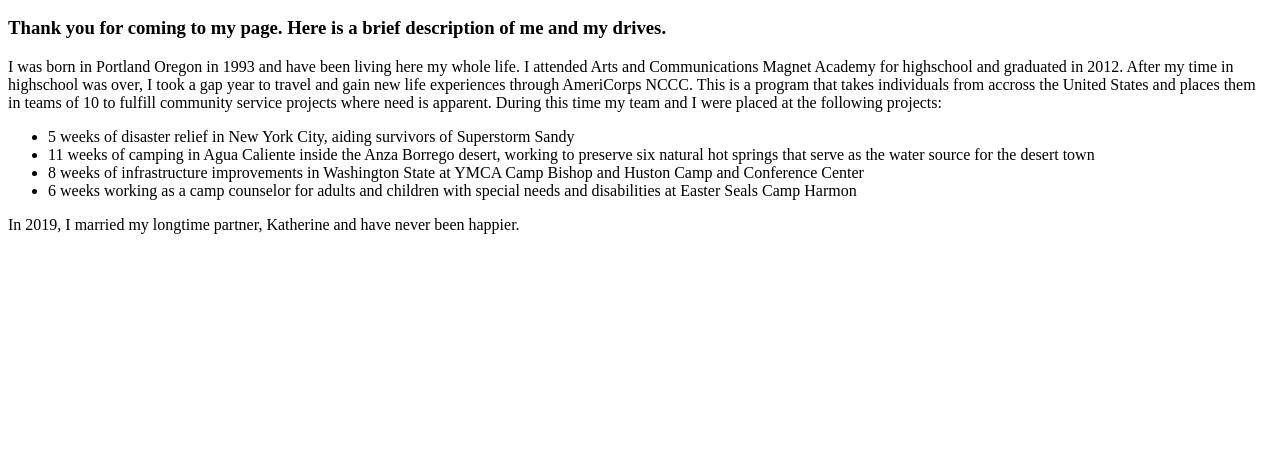
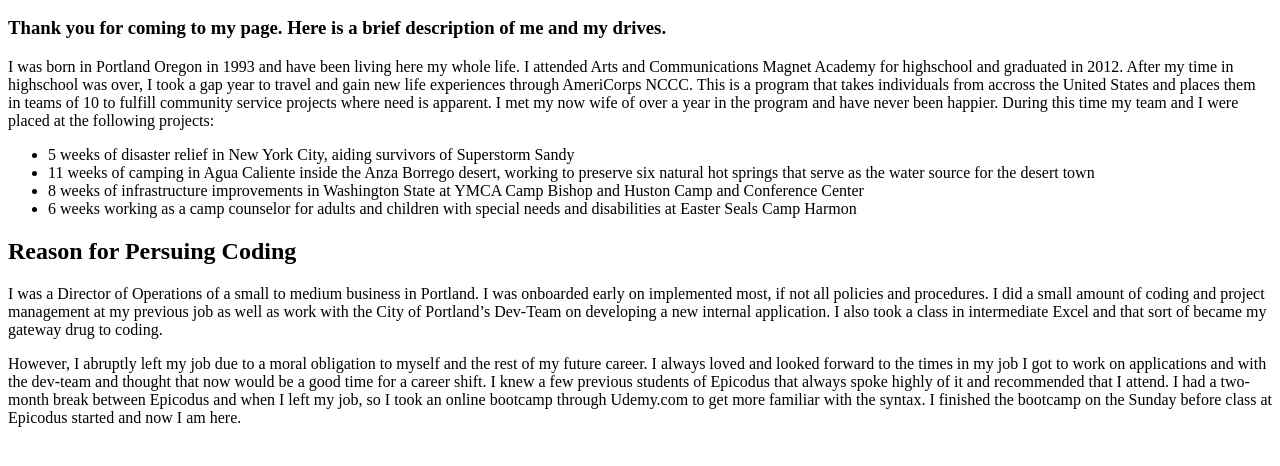
Before and after one commit to JesseDWhite/my-portfolio, a plain HTML site: page index.html in a window 1280 px wide. Shown: the part 248-714 px from the top of the page. Drawn offline with Linux system fonts and the light colour scheme.

Commit message:
add reason for coding section.

```diff
--- a/index.html
+++ b/index.html
@@ -22,7 +22,8 @@
       Magnet Academy for highschool and graduated in 2012. After my time in highschool was over, I took a gap year to
       travel and gain new life experiences through AmeriCorps NCCC. This is a program that takes individuals from
       accross the United States and places them in teams of 10 to fulfill community service projects where need is
-      apparent. During this time my team and I were placed at the following projects:
+      apparent. I met my now wife of over a year in the program and have never been happier. During this time my team
+      and I were placed at the following projects:
     <ul>
       <li>5 weeks of disaster relief in New York City, aiding survivors of Superstorm Sandy</li>
       <li>11 weeks of camping in Agua Caliente inside the Anza Borrego desert, working to preserve six natural hot
@@ -34,12 +35,21 @@
         Camp Harmon</li>
     </ul>
     </p>
-    <p>
-      In 2019, I married my longtime partner, Katherine and have never been happier.
-    </p>
   </div>
   <div>
-    <h2></h2>
+    <h2>Reason for Persuing Coding</h2>
+    <p>I was a Director of Operations of a small to medium business in Portland. I was onboarded early on implemented
+      most, if not all policies and procedures. I did a small amount of coding and project management at my previous job
+      as well as work with the City of Portland’s Dev-Team on developing a new internal application. I also took a class
+      in intermediate Excel and that sort of became my gateway drug to coding.</p>
+    <p>
+      However, I abruptly left my job due to a moral obligation to myself and the rest of my future career. I always
+      loved and looked forward to the times in my job I got to work on applications and with the dev-team and thought
+      that now would be a good time for a career shift. I knew a few previous students of Epicodus that always spoke
+      highly of it and recommended that I attend. I had a two-month break between Epicodus and when I left my job, so I
+      took an online bootcamp through Udemy.com to get more familiar with the syntax. I finished the bootcamp on the
+      Sunday before class at Epicodus started and now I am here.
+    </p>
   </div>
 </body>
 
```
